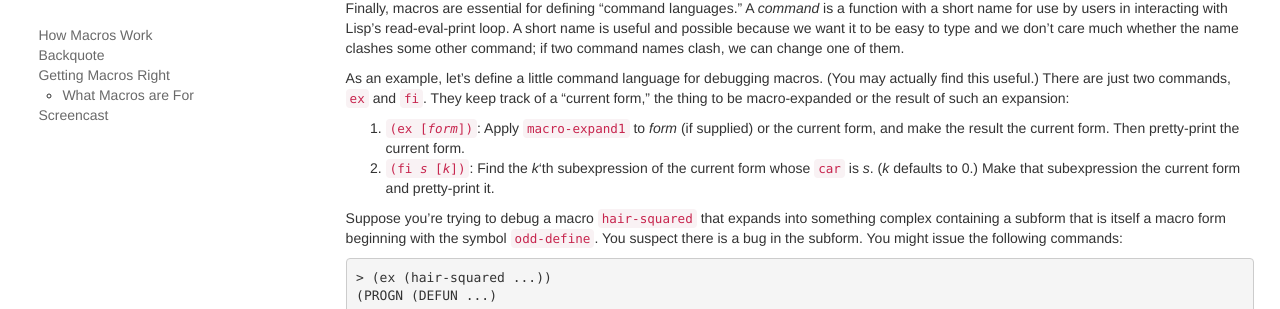
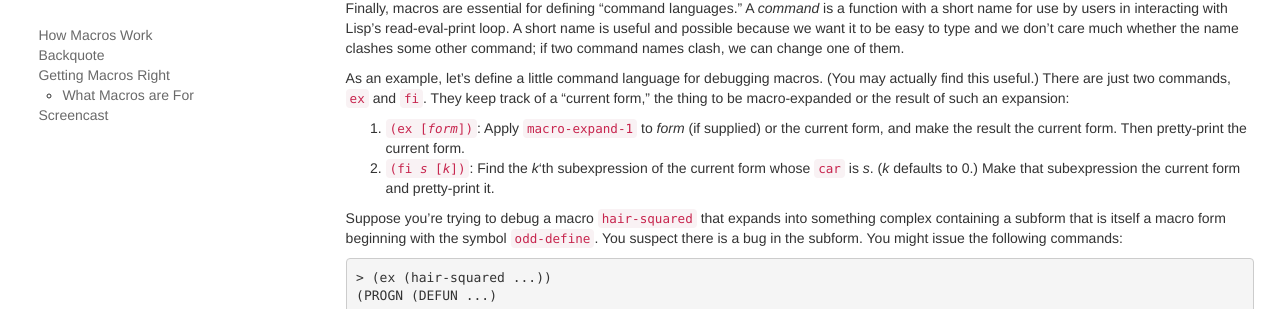
Before and after one commit to LispCookbook/cl-cookbook, a Jekyll site: the page built from macros.md, in a window 1280 px wide and 900 px high, scrolled down 7801 px. Shown: the part 139-448 px from the top of the window. Built offline with Jekyll 4.4.1, drawn with Linux system fonts in a browser that asks for light colours.

Commit message:
macros.md: fix typo

```diff
--- a/macros.md
+++ b/macros.md
@@ -382,7 +382,7 @@ Finally, macros are essential for defining "command languages." A _command_ is a
 
 As an example, let's define a little command language for debugging macros. (You may actually find this useful.) There are just two commands, `ex` and `fi`. They keep track of a "current form," the thing to be macro-expanded or the result of such an expansion:
 
-1.  <code>(ex [<em>form</em>])</code>: Apply `macro-expand1` to _form_ (if supplied) or the current form, and make the result the current form. Then pretty-print the current form.
+1.  <code>(ex [<em>form</em>])</code>: Apply `macro-expand-1` to _form_ (if supplied) or the current form, and make the result the current form. Then pretty-print the current form.
 2.  <code>(fi <em>s</em> [<em>k</em>])</code>: Find the _k_'th subexpression of the current form whose `car` is _s_. (_k_ defaults to 0.) Make that subexpression the current form and pretty-print it.
 
 Suppose you're trying to debug a macro `hair-squared` that expands into something complex containing a subform that is itself a macro form beginning with the symbol `odd-define`. You suspect there is a bug in the subform. You might issue the following commands:
```
